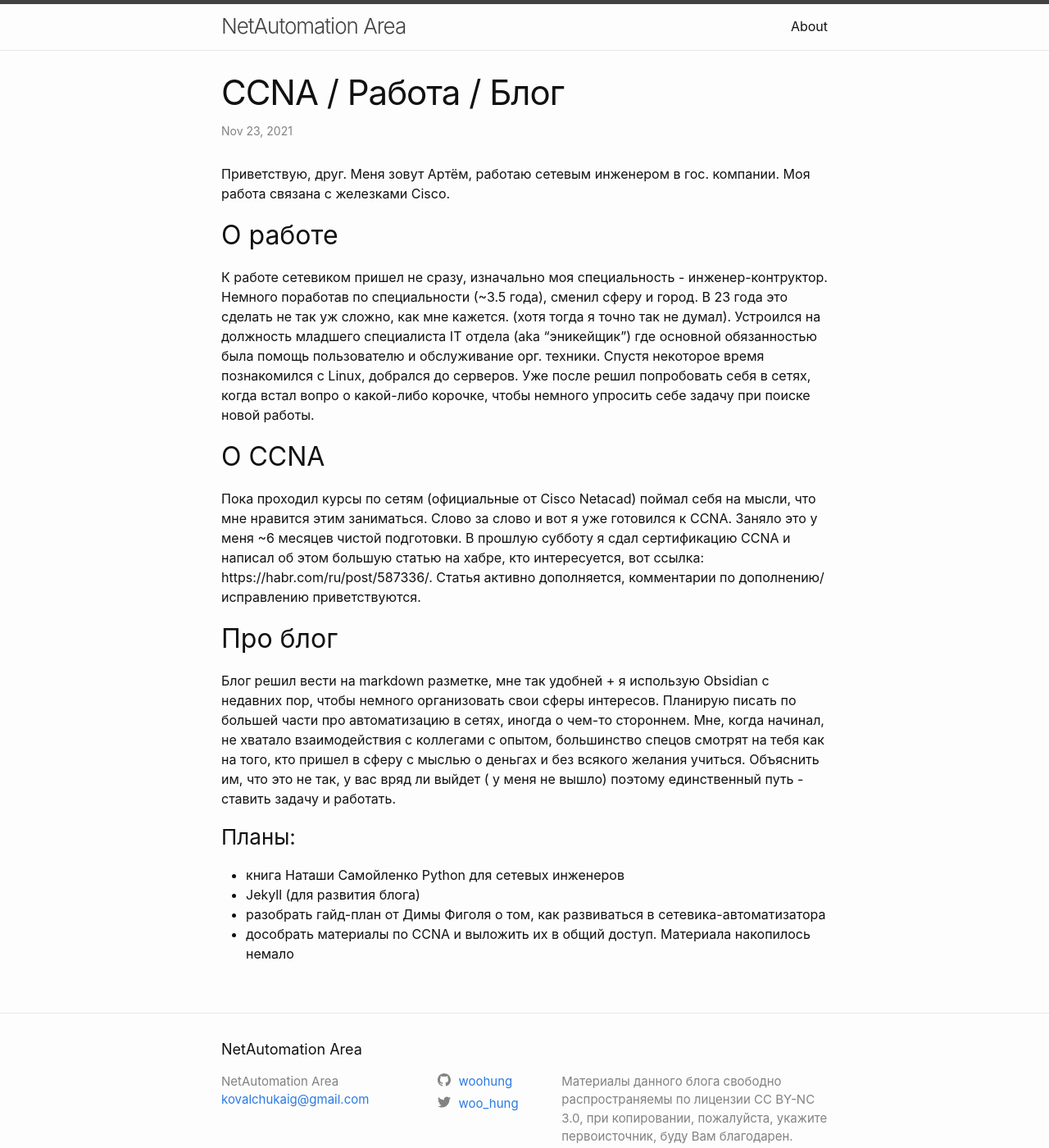
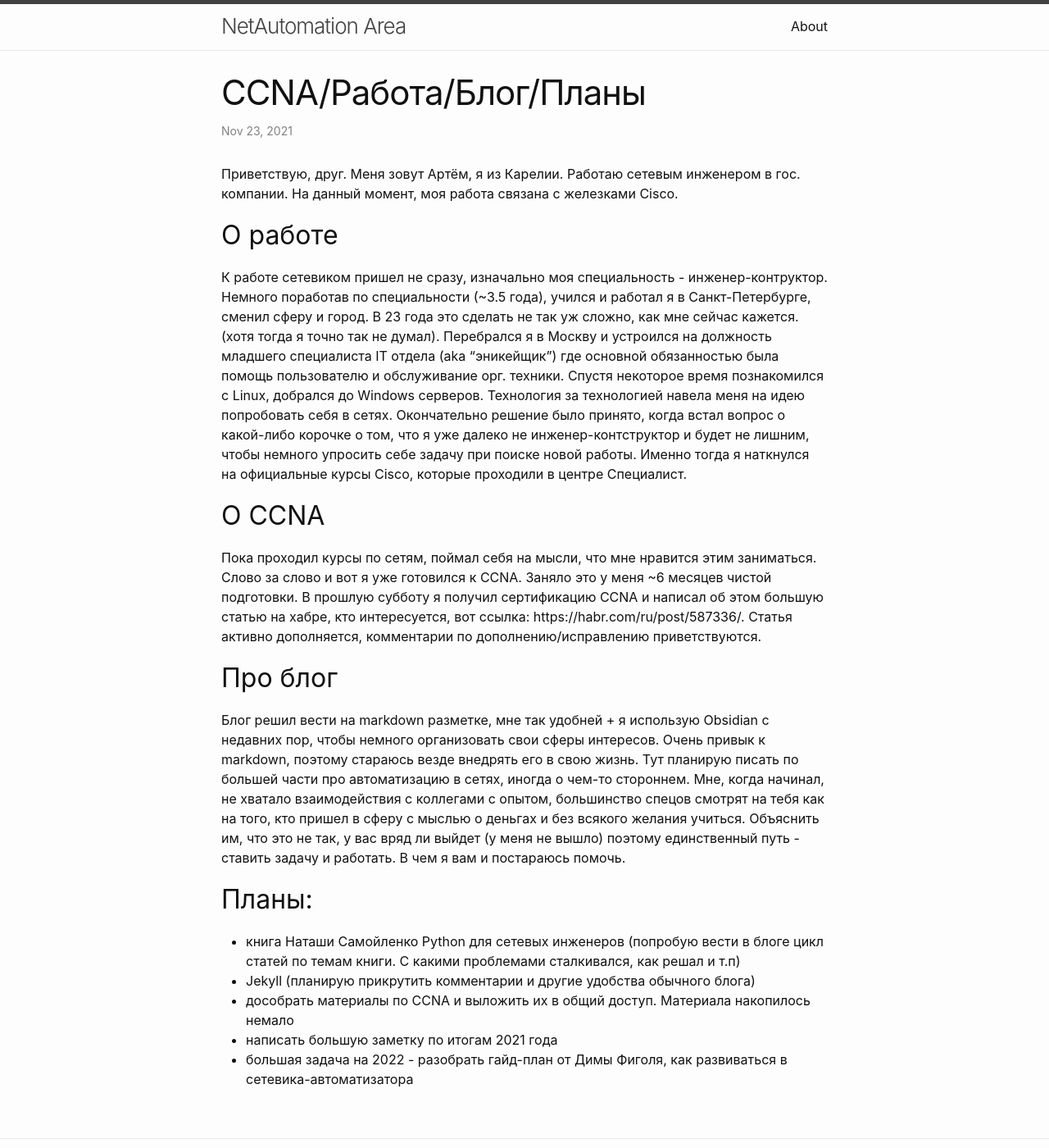
Before and after one commit to woohung/woohung.github.io, a Jekyll site: the page built from _posts/2021-11-23-CCNA_Работа_Блог.md, in a window 1280 px wide and 1400 px high. Shown: the whole window at 82% size. Built offline with Jekyll 4.4.1, drawn with Linux system fonts in a browser that asks for light colours.

Commit message:
Update 2021-11-23-CCNA_Работа_Блог.md

```diff
--- a/_posts/2021-11-23-CCNA_Работа_Блог.md
+++ b/_posts/2021-11-23-CCNA_Работа_Блог.md
@@ -1,29 +1,32 @@
 ---
 layout: post
-title: "CCNA / Работа / Блог"
+title: "CCNA/Работа/Блог/Планы"
 date: 2021/11/23|18:44
 categories: CCNA
 ---
 
-Приветствую, друг. Меня зовут Артём, работаю сетевым инженером в гос. компании. Моя работа связана с железками Cisco.
+Приветствую, друг. Меня зовут Артём, я из Карелии. Работаю сетевым инженером в гос. компании. На данный момент, моя работа связана с железками Cisco.
 
 ## О работе
-К работе сетевиком пришел не сразу, изначально моя специальность - инженер-контруктор. Немного поработав по специальности (~3.5 года), сменил сферу и город.
-В 23 года это сделать не так уж сложно, как мне кажется. (хотя тогда я точно так не думал).
-Устроился на должность младшего специалиста IT отдела (aka "эникейщик") где основной обязанностью была помощь пользователю и обслуживание орг. техники.
-Спустя некоторое время познакомился с Linux, добрался до серверов. Уже после решил попробовать себя в сетях, когда встал вопро о какой-либо корочке, чтобы немного упросить себе задачу при поиске новой работы.
+К работе сетевиком пришел не сразу, изначально моя специальность - инженер-контруктор. Немного поработав по специальности (~3.5 года), учился и работал я в Санкт-Петербурге, сменил сферу и город.
+В 23 года это сделать не так уж сложно, как мне сейчас кажется. (хотя тогда я точно так не думал).
+Перебрался я в Москву и устроился на должность младшего специалиста IT отдела (aka "эникейщик") где основной обязанностью была помощь пользователю и обслуживание орг. техники.
+Спустя некоторое время познакомился с Linux, добрался до Windows серверов. Технология за технологией навела меня на идею попробовать себя в сетях. Окончательно решение было принято, когда встал вопрос о какой-либо корочке о том, что я уже далеко не инженер-контструктор и будет не лишним, чтобы немного упросить себе задачу при поиске новой работы. Именно тогда я наткнулся на официальные курсы Cisco, которые проходили в центре Специалист.
 
 ## О CCNA
-Пока проходил курсы по сетям (официальные  от Cisco Netacad) поймал себя на мысли, что мне нравится этим заниматься. Слово за слово и вот я уже готовился к CCNA. Заняло это у меня ~6 месяцев чистой подготовки.
-В прошлую субботу я сдал сертификацию CCNA и написал об этом большую статью на хабре, кто интересуется, вот ссылка: https://habr.com/ru/post/587336/.
+Пока проходил курсы по сетям, поймал себя на мысли, что мне нравится этим заниматься. Слово за слово и вот я уже готовился к CCNA. Заняло это у меня ~6 месяцев чистой подготовки.
+В прошлую субботу я получил сертификацию CCNA и написал об этом большую статью на хабре, кто интересуется, вот ссылка: https://habr.com/ru/post/587336/.
 Статья активно дополняется, комментарии по дополнению/исправлению приветствуются.
 
 ## Про блог
-Блог решил вести на markdown разметке, мне так удобней + я использую Obsidian с недавних пор, чтобы немного организовать свои сферы интересов. Планирую писать по большей части про автоматизацию в сетях, иногда о чем-то стороннем. Мне, когда начинал, не хватало взаимодействия с коллегами с опытом, большинство спецов смотрят на тебя как на того, кто пришел в сферу с мыслью о деньгах и без всякого желания учиться.
-Объяснить им, что это не так, у вас вряд ли выйдет ( у меня не вышло) поэтому единственный путь - ставить задачу и работать.
+Блог решил вести на markdown разметке, мне так удобней + я использую Obsidian с недавних пор, чтобы немного организовать свои сферы интересов. Очень привык к markdown, поэтому стараюсь везде внедрять его в свою жизнь.
+Тут планирую писать по большей части про автоматизацию в сетях, иногда о чем-то стороннем. Мне, когда начинал, не хватало взаимодействия с коллегами с опытом, большинство спецов смотрят на тебя как на того, кто пришел в сферу с мыслью о деньгах и без всякого желания учиться.
+Объяснить им, что это не так, у вас вряд ли выйдет (у меня не вышло) поэтому единственный путь - ставить задачу и работать.
+В чем я вам и постараюсь помочь.
 
-### Планы:
-- книга Наташи Самойленко Python для сетевых инженеров
-- Jekyll (для развития блога)
-- разобрать гайд-план от Димы Фиголя о том, как развиваться в сетевика-автоматизатора
-- дособрать материалы по CCNA и выложить их в общий доступ. Материала накопилось  немало
+## Планы:
+- книга Наташи Самойленко Python для сетевых инженеров (попробую вести в блоге цикл статей по темам книги. С какими проблемами сталкивался, как решал и т.п)
+- Jekyll (планирую прикрутить комментарии и другие удобства обычного блога)
+- дособрать материалы по CCNA и выложить их в общий доступ. Материала накопилось немало
+- написать большую заметку по итогам 2021 года
+- большая задача на 2022 - разобрать гайд-план от Димы Фиголя, как развиваться в сетевика-автоматизатора
```
